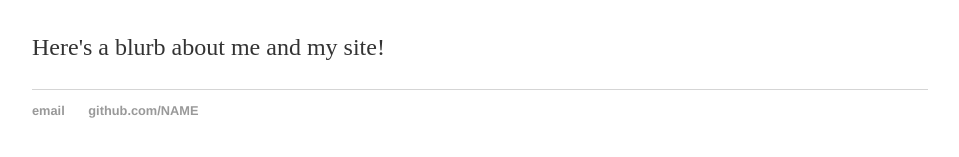
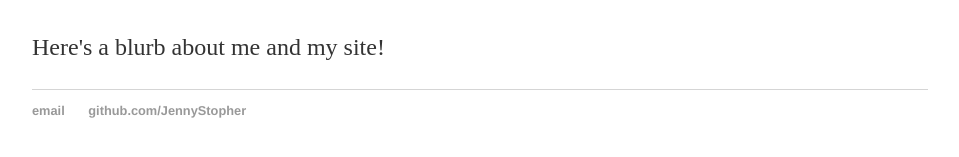
Before and after one commit to Jemastop/jemastop.github.io, a Jekyll site: the page built from index.html, in a window 1280 px wide. Shown: the part 166-323 px from the top of the page, without its empty margins (160-1119 px from the left). Built offline with Jekyll 4.4.1, drawn with Linux system fonts in a browser that asks for light colours.

Commit message:
Update default.html

```diff
--- a/_layouts/default.html
+++ b/_layouts/default.html
@@ -22,7 +22,7 @@
 			<footer>
 	    		<ul>
 	        		<li><a href="mailto:your-email@gmail.com">email</a></li>
-	        		<li><a href="https://github.com/jemastop">github.com/NAME</a></li>
+	        		<li><a href="https://github.com/jemastop">github.com/JennyStopher</a></li>
 				</ul>
 			</footer>
 		</body>
```
